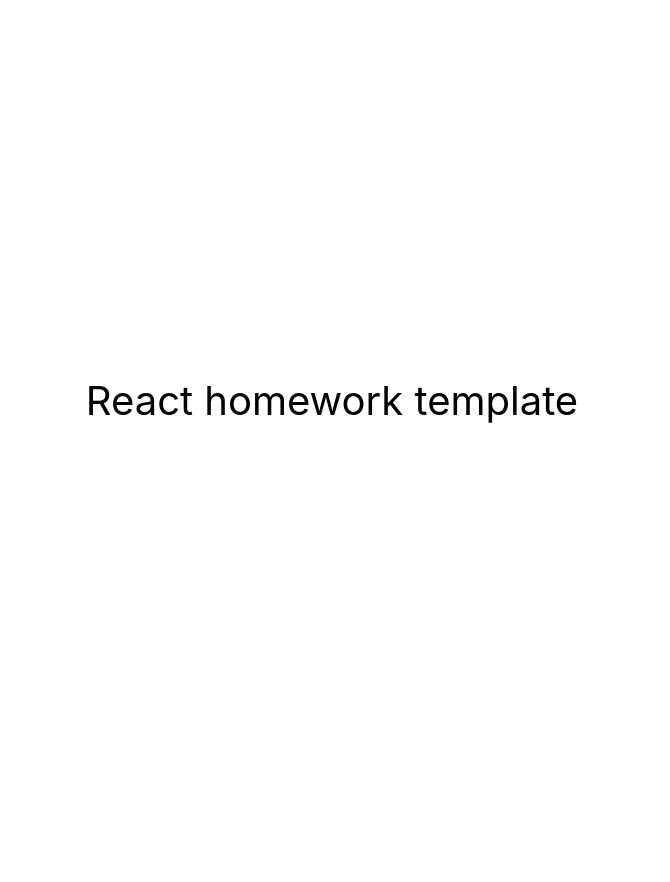
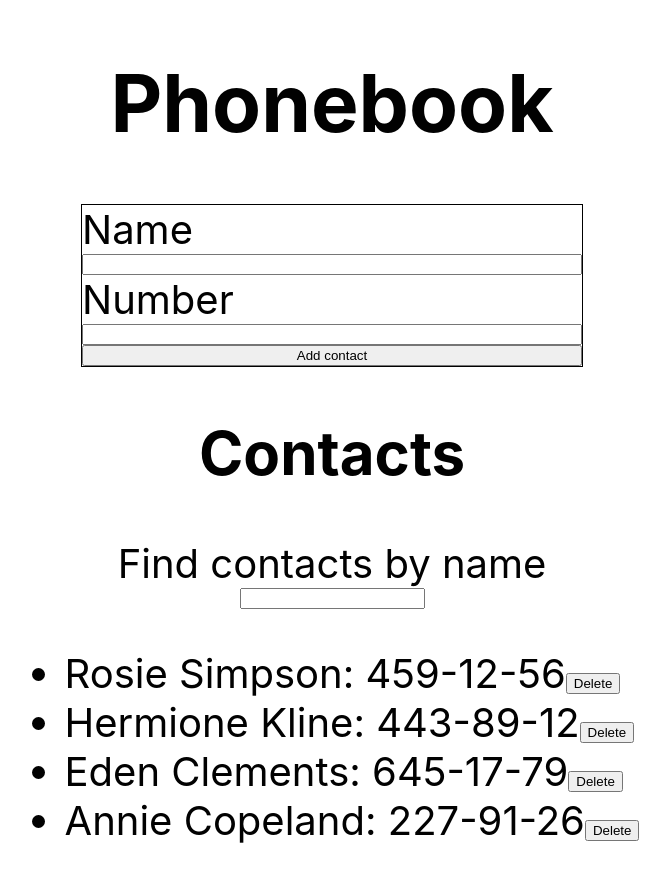
Before and after one commit to OlenaVoroshnina/goit-react-hw-02-phonebook, a React (Create React App) app: page / in a window 1280 px wide. Shown: the top 882 px of the page, without its empty margins (308-978 px from the left). Before the commit the page ends 800 px from the top, so only its background shows below. Built offline with nearby package versions, Linux system fonts and the light colour scheme.

Commit message:
added script en components

```diff
--- a/package.json
+++ b/package.json
@@ -7,6 +7,7 @@
     "@testing-library/jest-dom": "^5.16.3",
     "@testing-library/react": "^12.1.4",
     "@testing-library/user-event": "^13.5.0",
+    "nanoid": "^4.0.1",
     "prop-types": "^15.8.1",
     "react": "^18.1.0",
     "react-dom": "^18.1.0",
--- a/src/components/App.jsx
+++ b/src/components/App.jsx
@@ -1,16 +1,80 @@
-export const App = () => {
+import React, { Component } from "react";
+import { nanoid } from 'nanoid';
+import ContactForm from "./ContactForm/ContactForm";
+
+import ContactList from "./ContactList/ContactList";
+import Filter from "./Filter/Filter";
+
+export class App extends Component {
+  state = {
+    contacts: [
+      {id: 'id-1', name: 'Rosie Simpson', number: '459-12-56'},
+      {id: 'id-2', name: 'Hermione Kline', number: '443-89-12'},
+      {id: 'id-3', name: 'Eden Clements', number: '645-17-79'},
+      {id: 'id-4', name: 'Annie Copeland', number: '227-91-26'},
+    ],
+    filter: '',
+  }
+
+  handleFormSubmit = e => {
+    const id = nanoid(4);
+    const name = e.name;
+    const number = e.number;
+
+    const contactsLists = [...this.state.contacts];
+
+    if (contactsLists.findIndex(contact => name === contact.name) !== -1) {
+      alert(`${name} is already in contacts.`);
+    } else {
+      contactsLists.push({ id, name, number});
+    }
+
+    this.setState({ contacts: contactsLists });
+  }
+
+
+  deleteContact = contactId => {
+    this.setState(prevState => ({
+      contacts: prevState.contacts.filter(({id}) => id !== contactId),
+    }))
+  }
+
+  changeFilter = (e) => {
+    this.setState({filter: e.currentTarget.value})
+  }
+
+  getVisibleContacts = () => {
+    const { filter, contacts } = this.state;
+    const normalizedFilter = filter.toLowerCase();
+    return contacts.filter(contact => contact.name.toLowerCase().includes(normalizedFilter));
+  }
+
+  render() {
+    const { filter} = this.state;
+    const visibleContactsList = this.getVisibleContacts();
     return (
       <div
         style={{
-        height: '100vh',
+          height: '100%',
           display: 'flex',
+          flexDirection: 'column',
           justifyContent: 'center',
           alignItems: 'center',
           fontSize: 40,
           color: '#010101'
         }}
       >
-      React homework template
+        <h1>Phonebook</h1>
+        <ContactForm onSubmit={ this.handleFormSubmit} />
+
+        <h2>Contacts</h2>
+        <Filter value={filter} onChange={this.changeFilter} />
+
+        {this.state.contacts !== [] ?
+          <ContactList contacts={visibleContactsList} onDeleteContact={this.deleteContact} /> : null}
+
+
       </div>
     );
+  }
 };
--- /dev/null
+++ b/src/components/ContactForm/ContactForm.jsx
@@ -0,0 +1,62 @@
+import React, { Component } from 'react';
+import { Form } from './ContactForm.styled';
+
+class ContactForm extends Component{
+    state = {
+      name: '',
+      number: '',
+    }
+
+    handleChange = e => {
+      const { name, value } = e.currentTarget;
+      this.setState({
+        [name]: value,
+      });
+    }
+
+    handleSubmit = (e) =>{
+      e.preventDefault();
+      this.props.onSubmit(this.state );
+      this.reset();
+    }
+
+    reset = () => {
+    this.setState({name: '', number: ''})
+    }
+
+
+    render() {
+        return (
+
+        <Form onSubmit={this.handleSubmit}>
+
+          <label htmlFor="name">Name</label>
+            <input
+            id = 'name'
+            type="text"
+            value={this.state.name}
+            onChange = {this.handleChange}
+            name="name"
+            pattern="^[a-zA-Zа-яА-Я]+(([' -][a-zA-Zа-яА-Я ])?[a-zA-Zа-яА-Я]*)*$"
+            title="Name may contain only letters, apostrophe, dash and spaces. For example Adrian, Jacob Mercer, Charles de Batz de Castelmore d'Artagnan"
+            required
+          />
+          <label htmlFor="number">Number</label>
+          <input
+            id="number"
+            value={this.state.number}
+            onChange = {this.handleChange}
+            type="tel"
+            name="number"
+            pattern="\+?\d{1,4}?[-.\s]?\(?\d{1,3}?\)?[-.\s]?\d{1,4}[-.\s]?\d{1,4}[-.\s]?\d{1,9}"
+            title="Phone number must be digits and can contain spaces, dashes, parentheses and can start with +"
+            required
+          />
+          <button>Add contact</button>
+        </Form>
+
+        )
+    }
+}
+
+export default ContactForm
--- /dev/null
+++ b/src/components/ContactForm/ContactForm.styled.jsx
@@ -0,0 +1,9 @@
+import styled from "styled-components";
+
+export const Form = styled.form`
+    display: flex;
+    flex-direction: column;
+    justify-content: center;
+    width: 500px;
+    border: 1px solid black;
+`
--- /dev/null
+++ b/src/components/ContactItem/ContactItem.jsx
@@ -0,0 +1,15 @@
+import React from 'react';
+
+const ContactItem = ({ data, onDeleteContact}) => {
+    const { id, name, number } = data;
+    return(
+    <>
+        <li key={id}>{name}: {number}
+        <button type='button' onClick={() => onDeleteContact(id)}>Delete</button>
+        </li>
+    </>
+    )
+}
+
+
+export default ContactItem;
--- /dev/null
+++ b/src/components/ContactList/ContactList.jsx
@@ -0,0 +1,16 @@
+import React from 'react'
+// import PropTypes from 'prop-types';
+import ContactItem from 'components/ContactItem/ContactItem';
+
+const ContactList = ({ contacts, onDeleteContact }) => (
+    <ul>{
+        contacts.map(contact => {
+            return (
+                <ContactItem data={contact} key={contact.id} onDeleteContact={ onDeleteContact} />
+            )
+        })
+    }
+
+    </ul>
+)
+export default ContactList;
--- /dev/null
+++ b/src/components/Filter/Filter.jsx
@@ -0,0 +1,11 @@
+import React from 'react';
+
+const Filter = ({value, onChange }) => (
+    <>
+        <label htmlFor="filter">Find contacts by name</label>
+        <input id='filter' type="text" value={value} onChange = {onChange} />
+    </>
+
+);
+
+export default Filter;
```
Also changed, not shown: 1 other file (tests, documents, lock files or other folders). Lines whose indentation alone changed are shown as unchanged.
